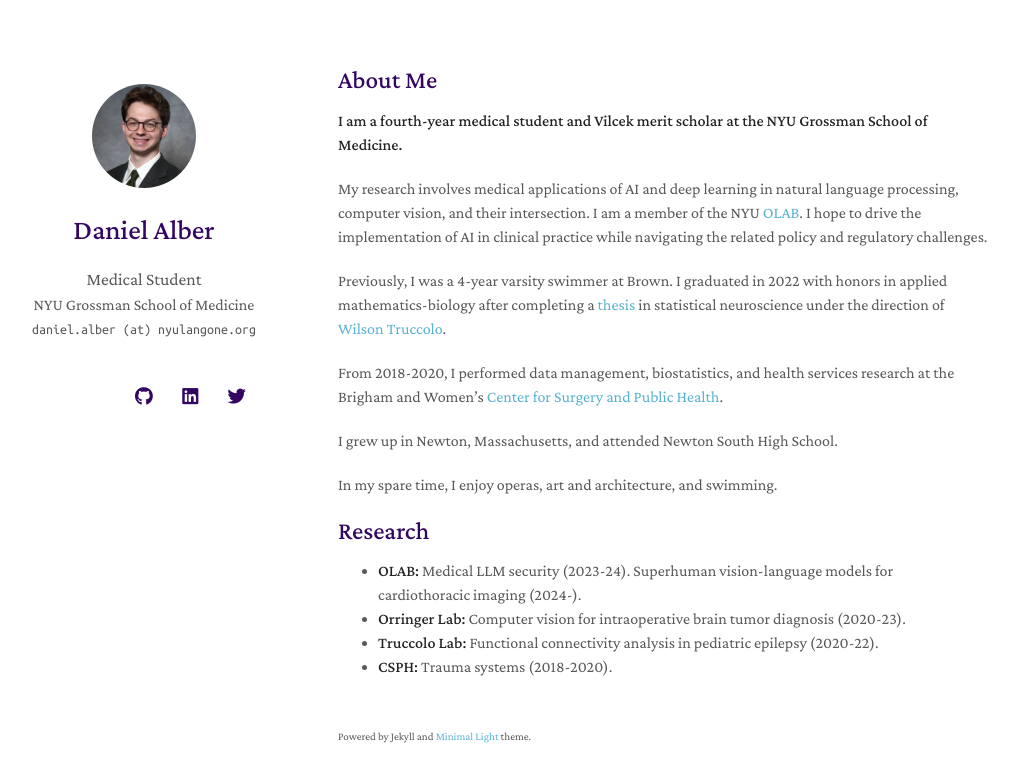
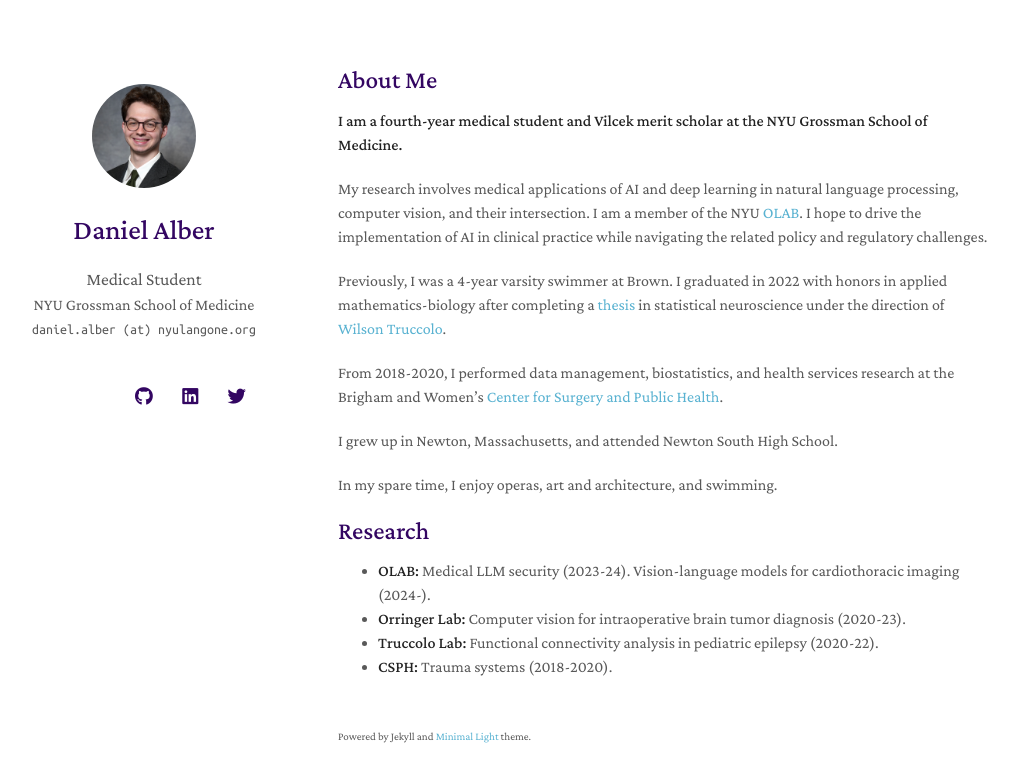
Before and after one commit to danalber/danalber.github.io, a Jekyll site: the page built from index.md, in a window 1280 px wide. Shown: the top 782 px of the page, without its empty margins (132-1150 px from the left). Built offline with Jekyll 4.4.1, drawn with Linux system fonts in a browser that asks for light colours; nearby versions of some CDN libraries; a style sheet for code colours, icons or effects is not loaded; our own code applies the rules of GitHub Pages for plain Markdown files.

Commit message:
Update index.md

```diff
--- a/index.md
+++ b/index.md
@@ -18,7 +18,7 @@ In my spare time, I enjoy operas, art and architecture, and swimming.
 
 ## Research
 
-- **OLAB:** Medical LLM security (2023-24). Superhuman vision-language models for cardiothoracic imaging (2024-).
+- **OLAB:** Medical LLM security (2023-24). Vision-language models for cardiothoracic imaging (2024-).
 - **Orringer Lab:** Computer vision for intraoperative brain tumor diagnosis (2020-23).
 - **Truccolo Lab:** Functional connectivity analysis in pediatric epilepsy (2020-22).
 - **CSPH:** Trauma systems (2018-2020).
```
